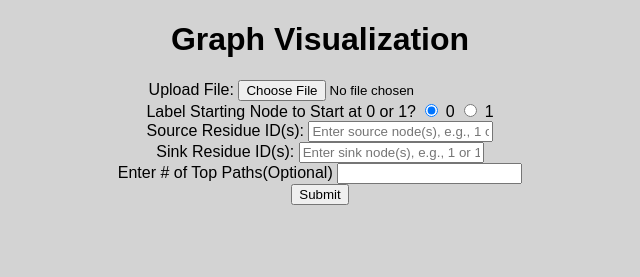
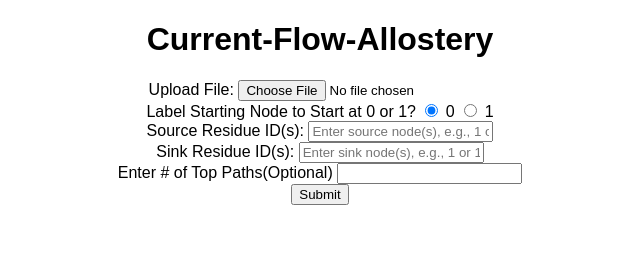
Before and after one commit to alexish4/Computing-Flow-Web-Interface, a Flask app: page / in a window 1280 px wide. Shown: the top 277 px of the page, without its empty margins (320-960 px from the left). Run offline with Flask 3, Linux system fonts and the light colour scheme.

Commit message:
In progress of changing background to white

```diff
--- a/static/graphs.js
+++ b/static/graphs.js
@@ -361,7 +361,7 @@ function highlightPathEdges(path) {
                 (d.source.id === edge.source && d.target.id === edge.target) ||
                 (d.source.id === edge.target && d.target.id === edge.source)
             );
-            return isHighlighted ? 8 : 2;
+            return isHighlighted ? 8 : 4;
         });
 }
 
@@ -392,7 +392,7 @@ function setupColorScaleAndEdges() {
         console.log("Color scale range:", colorScale.range());
 
         d3.selectAll(".links line") // Select all line elements in the links group
-            .attr("stroke-width", 2)
+            .attr("stroke-width", 4)
             .attr("stroke", d => colorScale(d.betw)); // Set stroke color based on betweenness
     }
     colorEdges();
@@ -454,6 +454,8 @@ function drawColorScale() {
         .call(axis);
 }
 
+//function
+
 // Function to open a tab
 function openTab(evt, tabName) {
     let i, tabcontent, tablinks;
--- a/static/styles.css
+++ b/static/styles.css
@@ -2,7 +2,6 @@ body {
     font-family: Arial, sans-serif;
     margin: 0;
     padding: 0;
-    background-color: lightgray;
 }
 
 h1 {
--- a/templates/index.html
+++ b/templates/index.html
@@ -7,7 +7,7 @@
     <link rel="stylesheet" href="{{url_for('static', filename='styles.css') }}">
 </head>
 <body>
-    <h1>Graph Visualization</h1>
+    <h1>Current-Flow-Allostery</h1>
     <form id="upload-form" enctype="multipart/form-data">
         <label for="csv-file">Upload File:</label>
         <input type="file" id="csv-file" accept=".csv, .dat">
```
